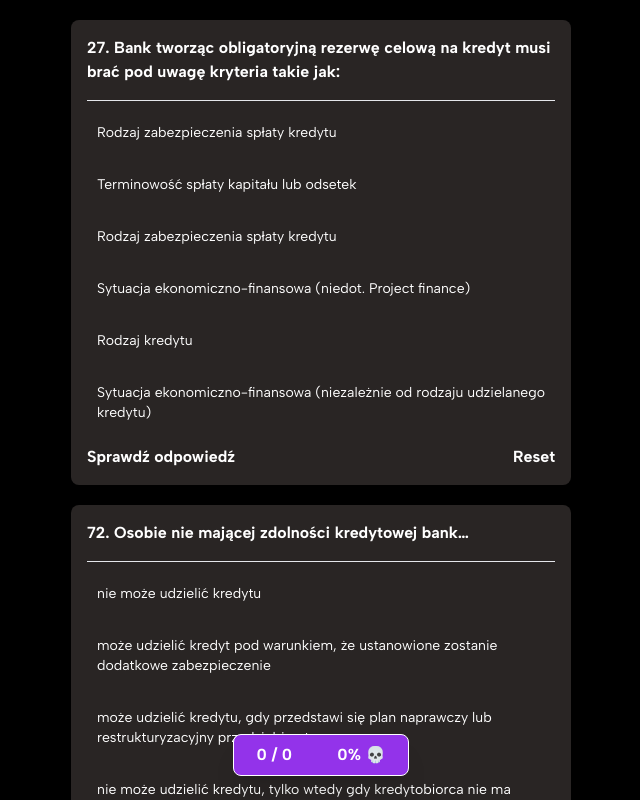
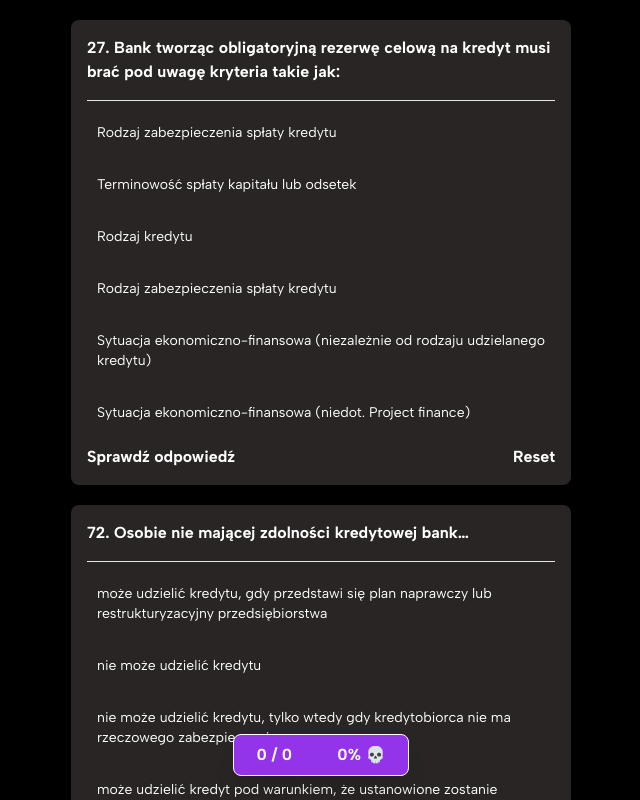
Before and after one commit to Ptaku09/bankowosc, a Next.js app: page / in a window 1280 px wide. Shown: the top 800 px of the page, without its empty margins (319-959 px from the left). Built offline with nearby package versions, Linux system fonts and the light colour scheme.

Commit message:
shuffle answers

```diff
--- a/pages/index.tsx
+++ b/pages/index.tsx
@@ -27,6 +27,9 @@ const Home = ({ questions }: { questions: Question[] }) => {
 
   useEffect(() => {
     setShuffledQuestions(lodash.shuffle(questions));
+    setShuffledQuestions((prevState: Question[]) =>
+      prevState.map((question: Question) => ({ ...question, answers: lodash.shuffle(question.answers) }))
+    );
   }, [questions]);
 
   return (
```
